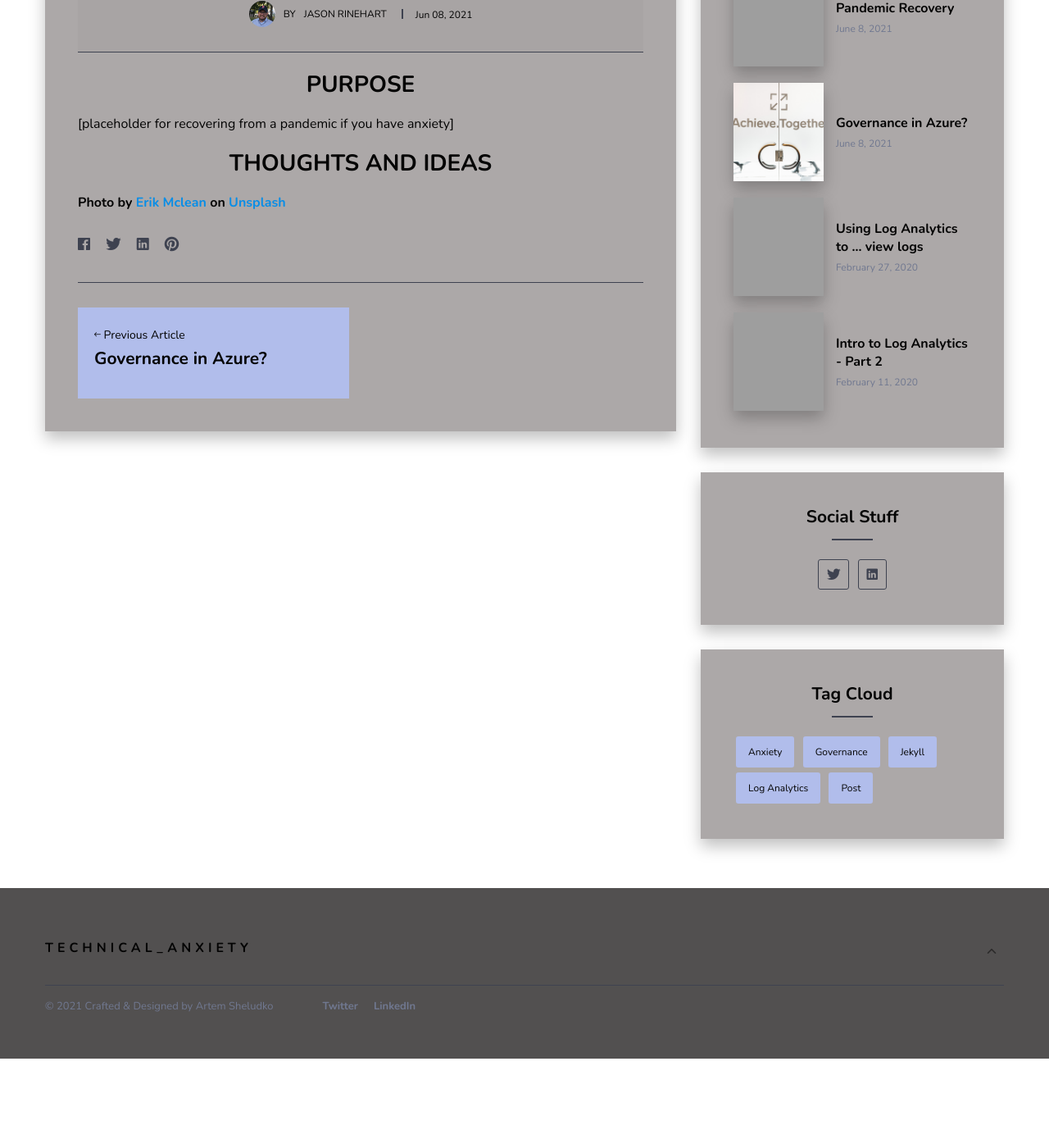
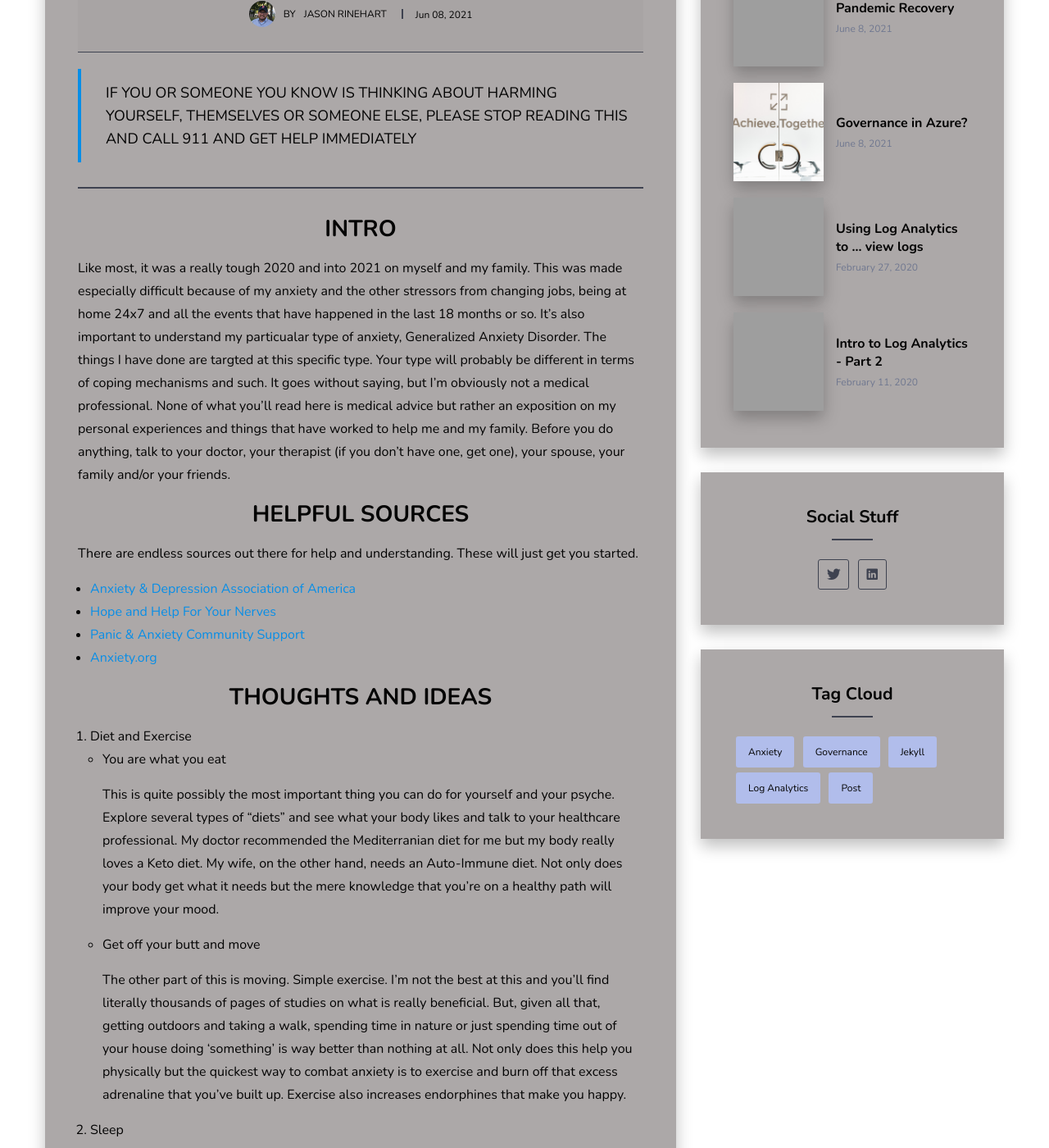
Before and after one commit to technicalanxiety/technicalanxiety.github.io, a Jekyll site: the page built from _posts/2021-6-08-pandemic-recovery.md, in a window 1280 px wide and 1400 px high, scrolled down 867 px. Shown: the whole window at 82% size. Built offline with Jekyll 4.4.1, drawn with Linux system fonts in a browser that asks for light colours; nearby versions of some CDN libraries; comment, search, counter and statistics services are not loaded; before the commit the page ends 2158 px from its top, so only the background shows below that; some of the changed text lies outside the part shown; grey boxes are pictures that could not be loaded.

Commit message:
started pandemic post

```diff
--- a/_posts/2021-6-08-pandemic-recovery.md
+++ b/_posts/2021-6-08-pandemic-recovery.md
@@ -5,12 +5,38 @@ date:   2021-06-08 12:15 -0600
 image:  pandemic.jpg
 tags:   [Anxiety]
 ---
+> IF YOU OR SOMEONE YOU KNOW IS THINKING ABOUT HARMING YOURSELF, THEMSELVES OR SOMEONE ELSE, PLEASE STOP READING THIS AND CALL 911 AND GET HELP IMMEDIATELY
 
-## PURPOSE
+***
+## INTRO
 {: .text-center}
-[placeholder for recovering from a pandemic if you have anxiety]
+Like most, it was a really tough 2020 and into 2021 on myself and my family. This was made especially difficult because of my anxiety and the other stressors from changing jobs, being at home 24x7 and all the events that have happened in the last 18 months or so. It's also important to understand my particualar type of anxiety, Generalized Anxiety Disorder. The things I have done are targted at this specific type. Your type will probably be different in terms of coping mechanisms and such. It goes without saying, but I'm obviously not a medical professional. None of what you'll read here is medical advice but rather an exposition on my personal experiences and things that have worked to help me and my family. Before you do anything, talk to your doctor, your therapist (if you don't have one, get one), your spouse, your family and/or your friends.
+
+## HELPFUL SOURCES
+{: .text-center}
+There are endless sources out there for help and understanding. These will just get you started.
+* [Anxiety & Depression Association of America](https://adaa.org/)
+* [Hope and Help For Your Nerves](https://www.amazon.com/Hope-Help-Your-Nerves-Anxiety/dp/0593201906/ref=tmm_pap_swatch_0?_encoding=UTF8&qid=1623260692&sr=8-2)
+* [Panic & Anxiety Community Support](https://panicandanxiety.org/find-help/emergency-help-lines/)
+* [Anxiety.org](https://www.anxiety.org/)
 
 ## THOUGHTS AND IDEAS
 {: .text-center}
+1. Diet and Exercise
+    * You are what you eat
+
+        This is quite possibly the most important thing you can do for yourself and your psyche. Explore several types of "diets" and see what your body likes and talk to your healthcare professional. My doctor recommended the Mediterranian diet for me but my body really loves a Keto diet. My wife, on the other hand, needs an Auto-Immune diet. Not only does your body get what it needs but the mere knowledge that you're on a healthy path will improve your mood.
+
+     * Get off your butt and move
+
+        The other part of this is moving. Simple exercise. I'm not the best at this and you'll find literally thousands of pages of studies on what is really beneficial. But, given all that, getting outdoors and taking a walk, spending time in nature or just spending time out of your house doing 'something' is way better than nothing at all. Not only does this help you physically but the quickest way to combat anxiety is to exercise and burn off that excess adrenaline that you've built up. Exercise also increases endorphines that make you happy.
+
+2. Sleep
+
+3. Human contact
+
+4. Music and Mindfulness
+
+5. Understand your anxiety
 
 **Photo by [Erik Mclean](https://unsplash.com/@introspectivedsgn) on [Unsplash](https://unsplash.com/photos/tQ5QE587veU)**
```
